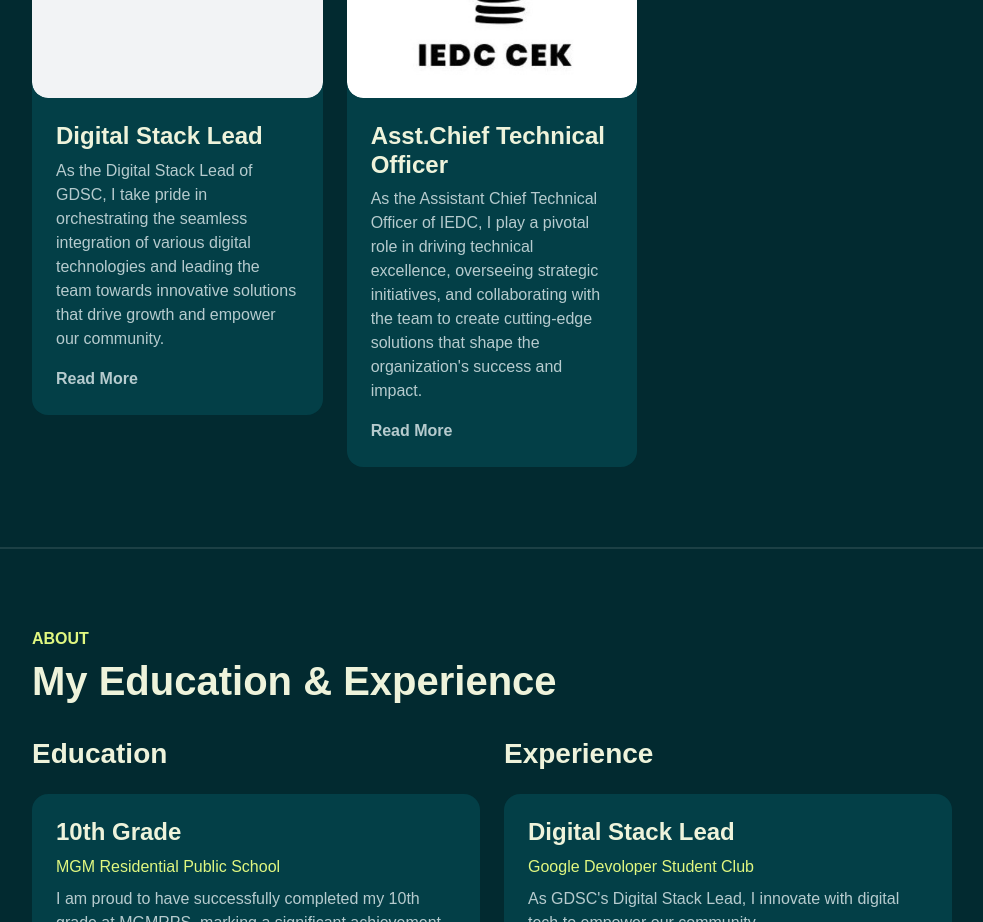
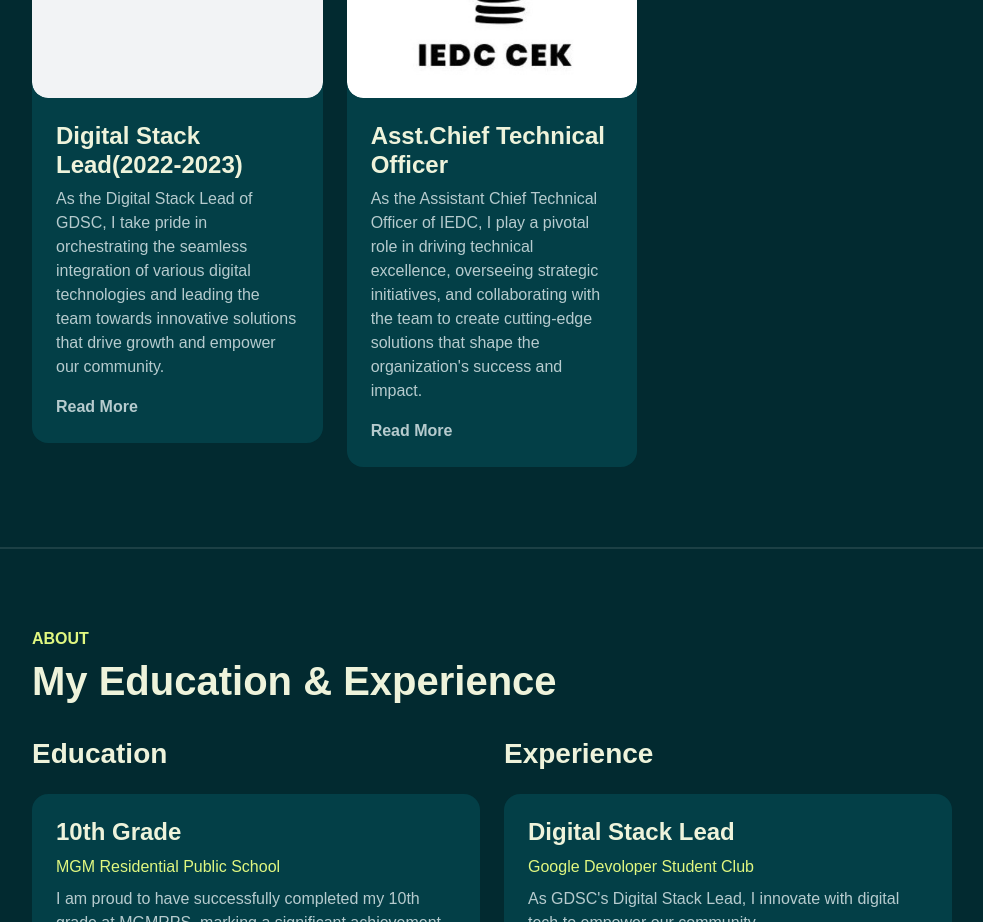
Before and after one commit to xGaneshx/Portfolio-Website, a plain HTML site: page index.html in a window 1280 px wide. Shown: the part 1980-2902 px from the top of the page, without its empty margins (268-1251 px from the left). Drawn offline with Linux system fonts and the light colour scheme; a web font is replaced by a local one.

Commit message:
index.html

```diff
--- a/index.html
+++ b/index.html
@@ -144,7 +144,7 @@
                                 <img class="rounded-4" src="./assets/images/gdsc.jpg" alt="">
                             </div>
                             <div class="card-custom-content p-4">
-                               <h4>Digital Stack Lead</h4>
+                               <h4>Digital Stack Lead(2022-2023)</h4>
                                <p>As the Digital Stack Lead of GDSC, I take pride in orchestrating the seamless integration of various digital technologies and leading the team towards innovative solutions that drive growth and empower our community.</p>
                                <a href="#" class="link-custom">Read More</a>
                             </div>
```
